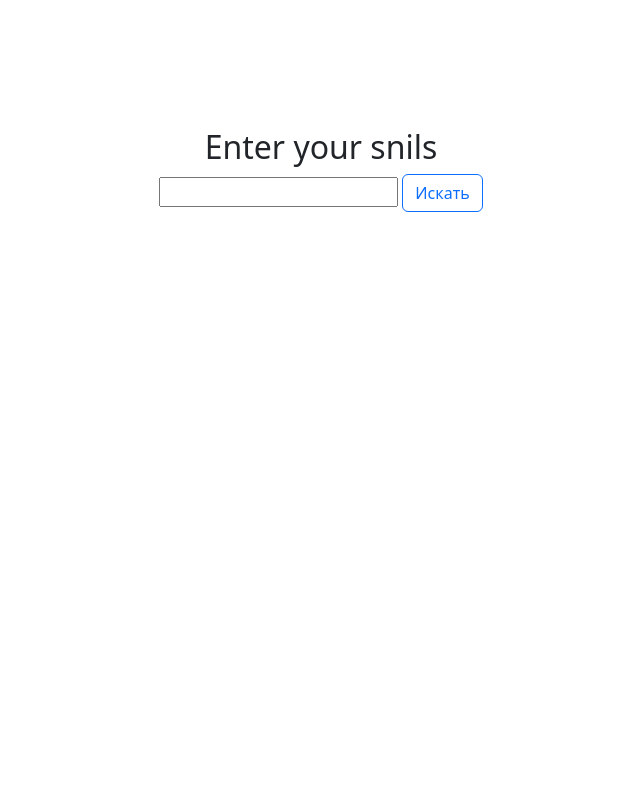
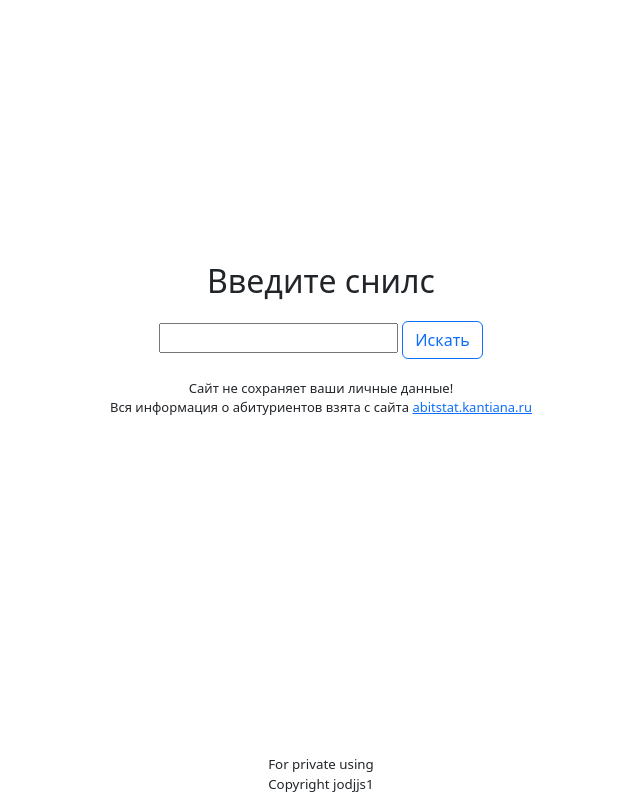
Before and after one commit to jodjjs1/bfu_parser, a Flask app: page / in a window 1280 px wide. Shown: the whole page, without its empty margins (319-959 px from the left). Run offline with Flask 2, Linux system fonts and the light colour scheme.

Commit message:
make site pretter

```diff
--- /dev/null
+++ b/static/base.css
@@ -0,0 +1,19 @@
+body {
+    min-height: 100vh;
+    display: flex;
+    flex-direction: column;
+}
+
+footer{
+    margin-top: auto;
+    margin-left: auto;
+    margin-right: auto;
+    margin-bottom: 5px;
+    font-size: smaller;
+}
+
+.content {
+    margin-left: 15%;
+    margin-right: 15%;
+    margin-top: 10%;
+  }
--- a/static/main_page.css
+++ b/static/main_page.css
@@ -0,0 +1,12 @@
+.form {
+    margin-top: 15%;
+    text-align: center;
+}
+
+form {
+    margin: 20px;
+}
+
+.safeText p {
+    font-size: small;
+}
--- a/templates/base.html
+++ b/templates/base.html
@@ -5,16 +5,10 @@
   <meta http-equiv="X-UA-Compatible" content="IE=edge">
   <meta name="viewport" content="width=device-width, initial-scale=1.0">
   <link href="https://cdn.jsdelivr.net/npm/bootstrap@5.2.0-beta1/dist/css/bootstrap.min.css" rel="stylesheet" integrity="sha384-0evHe/X+R7YkIZDRvuzKMRqM+OrBnVFBL6DOitfPri4tjfHxaWutUpFmBp4vmVor" crossorigin="anonymous">
+  <link rel="stylesheet" href="{{ url_for('static', filename='base.css') }}">
 
   {% block head %}{% endblock head %}
 
-  <style>
-    .content {
-      margin-left: 15%;
-      margin-right: 15%;
-      margin-top: 10%;
-    }
-  </style>
   <title>{% block title %}{% endblock %}</title>
 </head>
 <body>
@@ -23,5 +17,10 @@
 
     {% endblock %}
     </div>
+<footer>
+  For private using<br>
+  Copyright jodjjs1
+</footer>
+
 </body>
 </html>
--- a/templates/main_page.html
+++ b/templates/main_page.html
@@ -4,13 +4,13 @@
 <link rel="stylesheet" href="{{ url_for('static', filename='main_page.css')}}">
 {% endblock head %}
 
-{% block title%}Enter your snils{% endblock %}
+{% block title%}Узнать место{% endblock %}
 
 {% block content%}
   <div class="form">
-    <h2 align="center">Enter your snils</h2>
+    <h2>Введите снилс</h2>
 
-    <form action="" align=center method="post">
+    <form action="" method="post">
       {{ form.csrf_token() }}
 
       {{ form.snils() }}
@@ -22,5 +22,11 @@
       <input class="btn btn-outline-primary" type="submit" value="Искать">
 
     </form>
+
+    <div class="safeText">
+      <p>Сайт не сохраняет ваши личные данные! <br>
+      Вся информация о абитуриентов взята с сайта <a href="https://abitstat.kantiana.ru">abitstat.kantiana.ru</a></p>
+    </div>
+
   </div>
 {% endblock %}
--- a/templates/mesta.html
+++ b/templates/mesta.html
@@ -16,7 +16,7 @@
         <th scope="col">Место</th>
         <th scope="col">Кол-во согласий</th>
         <th scope="col">Место среди согласий</th>
-        <th scope="col">Низший балл согласия</th>
+        <th scope="col">Балл низшего согласия</th>
       </tr>
     </thead>
 
@@ -42,6 +42,6 @@
     </tbody>
 
   </table>
-  <a href="{{ url_for('index') }}">Go Back</a>
+  <a href="{{ url_for('index') }}">Назад</a>
 </div>
 {% endblock content %}
```
